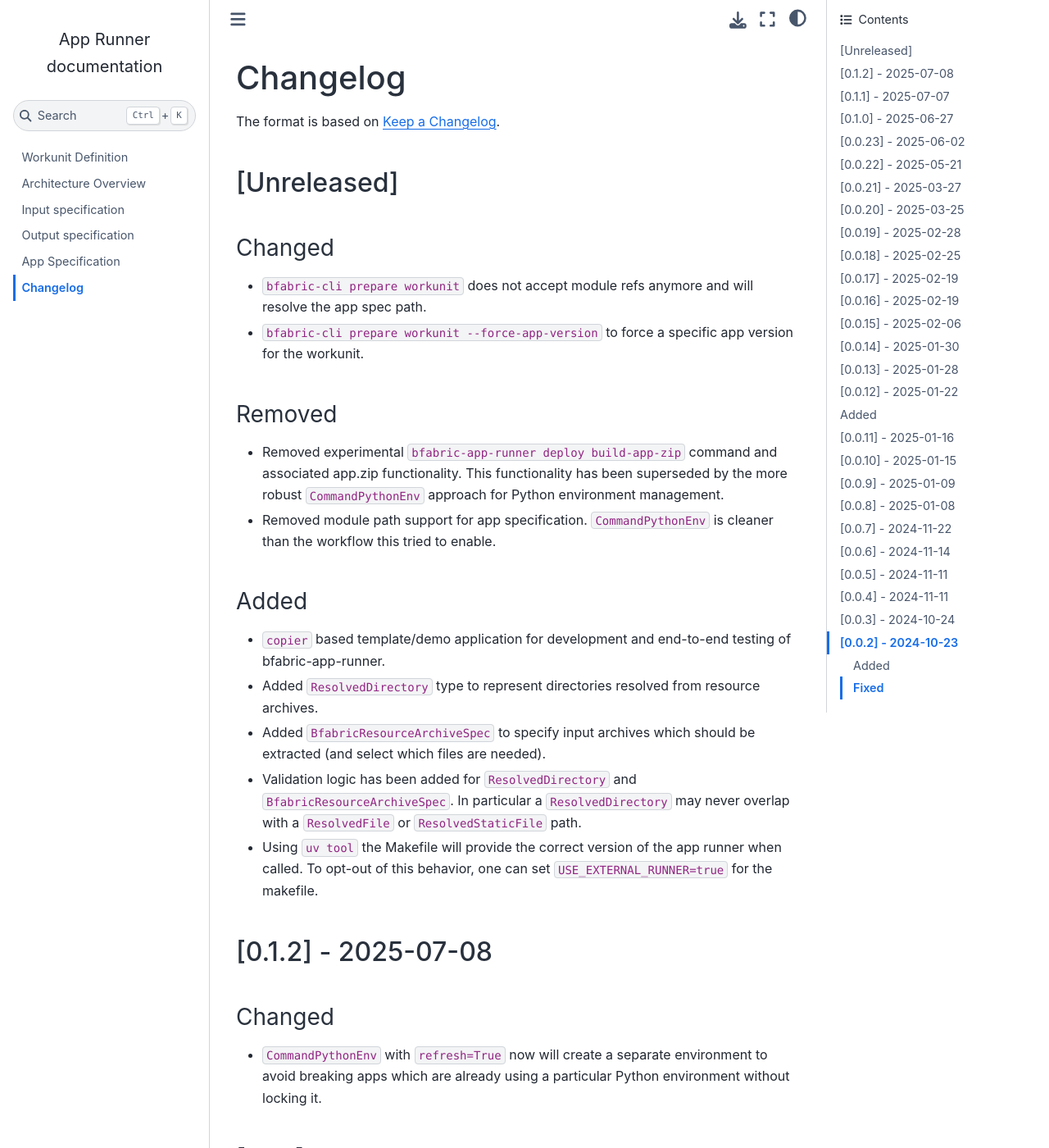
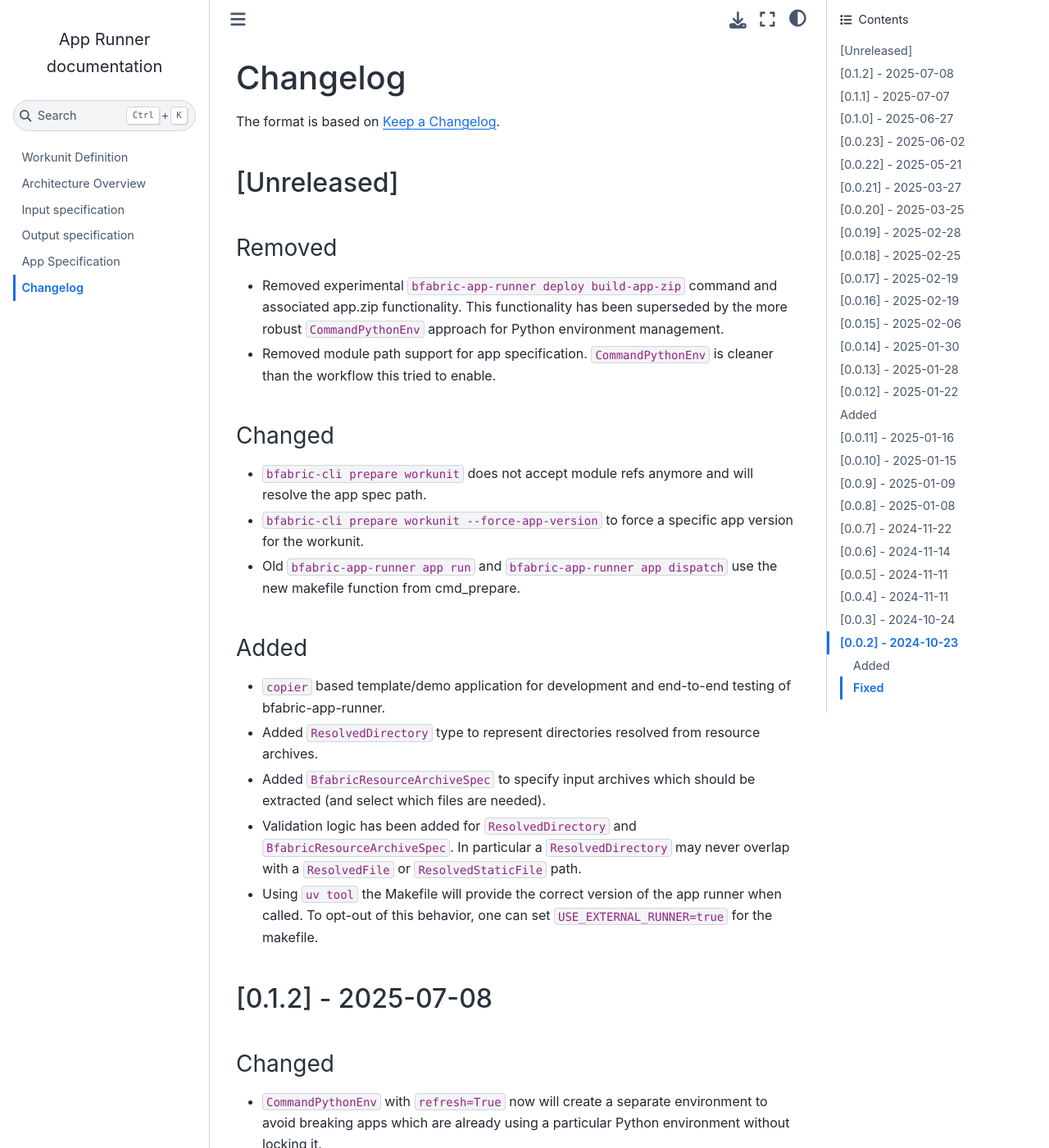
Before and after one commit to fgcz/bfabricPy, a Sphinx documentation site: the page built from bfabric_app_runner/docs/changelog.md, in a window 1280 px wide and 1400 px high. Shown: the whole window at 82% size. Built offline with Sphinx 7.4.7 and the Sphinx Book theme 1.1.4, drawn with Linux system fonts in a browser that asks for light colours; some of the changed text lies outside the part shown.

Commit message:
changelog

```diff
--- a/bfabric_app_runner/docs/changelog.md
+++ b/bfabric_app_runner/docs/changelog.md
@@ -4,15 +4,16 @@ The format is based on [Keep a Changelog](https://keepachangelog.com/en/1.1.0/).
 
 ## \[Unreleased\]
 
+### Removed
+
+- Removed experimental `bfabric-app-runner deploy build-app-zip` command and associated app.zip functionality. This functionality has been superseded by the more robust `CommandPythonEnv` approach for Python environment management.
+- Removed module path support for app specification. `CommandPythonEnv` is cleaner than the workflow this tried to enable.
+
 ### Changed
 
 - `bfabric-cli prepare workunit` does not accept module refs anymore and will resolve the app spec path.
 - `bfabric-cli prepare workunit --force-app-version` to force a specific app version for the workunit.
-
-### Removed
-
-- Removed experimental `bfabric-app-runner deploy build-app-zip` command and associated app.zip functionality. This functionality has been superseded by the more robust `CommandPythonEnv` approach for Python environment management.
-- Removed module path support for app specification. `CommandPythonEnv` is cleaner than the workflow this tried to enable.
+- Old `bfabric-app-runner app run` and `bfabric-app-runner app dispatch` use the new makefile function from cmd_prepare.
 
 ### Added
 
```
Also changed, not shown: other parts of bfabric_app_runner/docs/changelog.md (+0 -1 lines).
